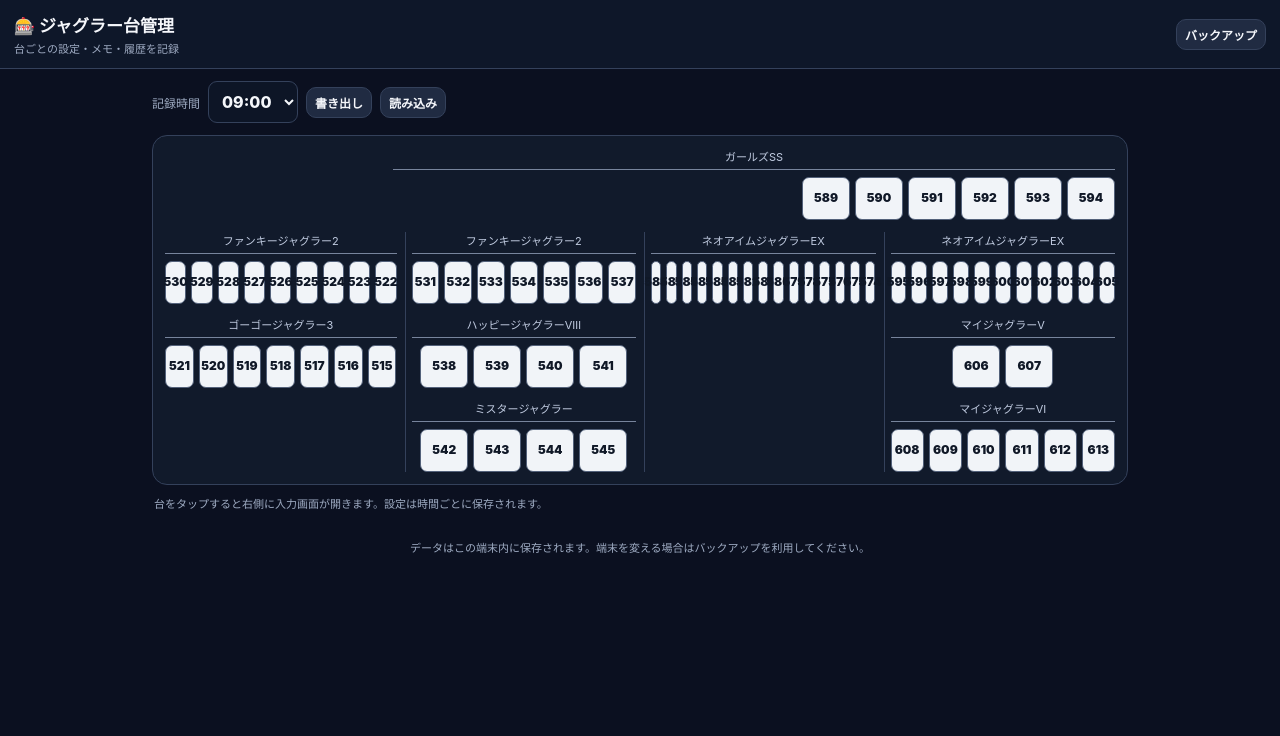
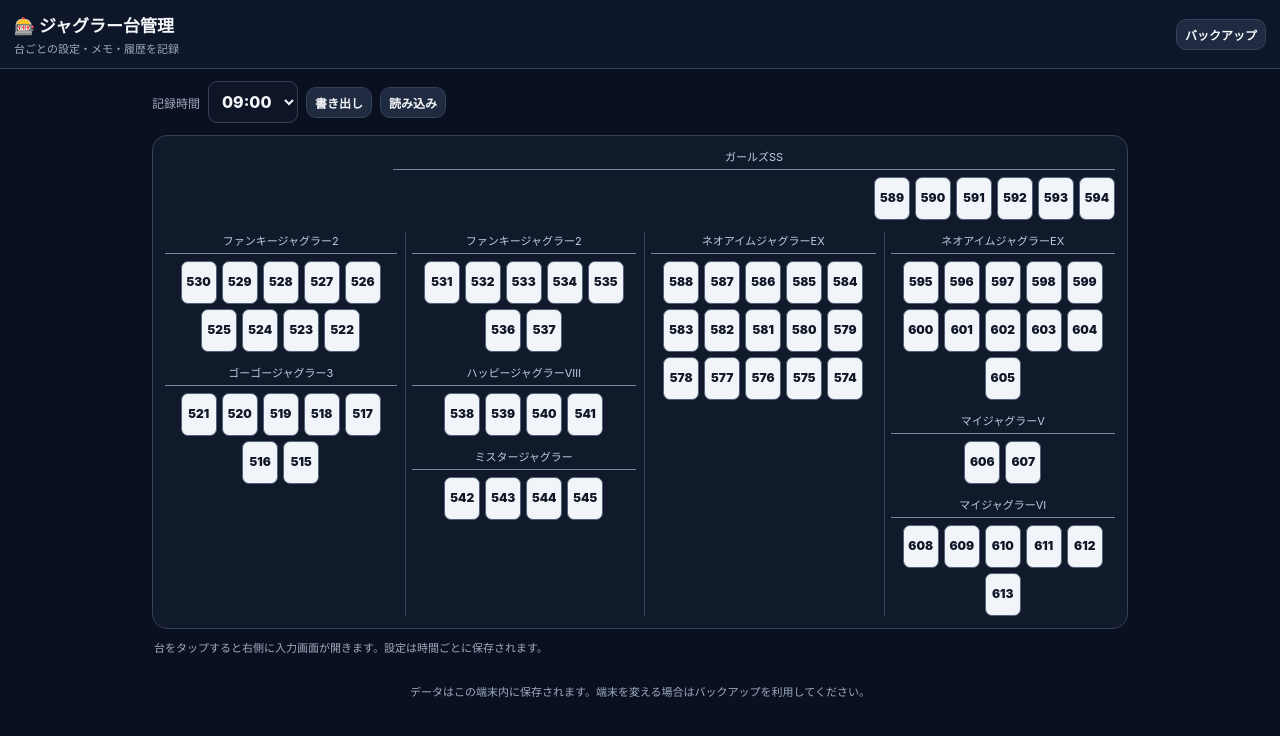
Before and after one commit to nimom666/juggler, a plain HTML site: page index.html in a window 1280 px wide. Drawn offline with Linux system fonts and the light colour scheme.

Commit message:
Add files via upload

```diff
--- a/index.html
+++ b/index.html
@@ -19,13 +19,13 @@ button,select,input,textarea{font:inherit}button{border:1px solid var(--line);ba
 button:active{transform:scale(.98)}.primary{background:#176c63;border-color:#238e80}.small{padding:6px 8px;font-size:12px}
 main{padding:12px;max-width:1000px;margin:auto}.toolbar{display:flex;gap:8px;align-items:center;flex-wrap:wrap;margin-bottom:12px}
 .toolbar label{font-size:12px;color:var(--muted)}select,input,textarea{background:#0d1526;color:var(--text);border:1px solid var(--line);border-radius:9px;padding:9px;min-width:0}
-#time{font-weight:800;font-size:16px}.floor{background:#111a2b;border:1px solid var(--line);border-radius:15px;padding:12px;overflow:hidden}
+#time{font-weight:800;font-size:16px}.floor{background:#111a2b;border:1px solid var(--line);border-radius:15px;padding:12px;overflow-x:auto;overflow-y:hidden;-webkit-overflow-scrolling:touch}
 .girls{width:76%;margin-left:auto;margin-bottom:18px}.model-title{font-size:11px;color:#c0cbe0;text-align:center;border-bottom:1px solid #77849c;padding:0 2px 5px;margin:0 0 7px;white-space:nowrap}
-.machine-row{display:flex;justify-content:center;gap:5px;flex-wrap:nowrap}.girls .machine-row{justify-content:flex-end}
+.machine-row{display:flex;justify-content:center;gap:5px;row-gap:5px;flex-wrap:wrap}.girls .machine-row{justify-content:flex-end}
 .islands{display:grid;grid-template-columns:repeat(4,minmax(0,1fr));gap:8px}
 .island{min-width:0;border-left:1px solid #34415b;padding-left:6px}.island:first-child{border:0;padding-left:0}
 .group{margin-bottom:12px}.group:last-child{margin-bottom:0}
-.machine{position:relative;min-width:0;flex:1;max-width:48px;height:43px;padding:3px 1px;border-radius:7px;border:1px solid #53617a;background:#f1f4f8;color:#101827;display:flex;flex-direction:column;align-items:center;justify-content:center;gap:1px}
+.machine{position:relative;min-width:36px;flex:0 0 36px;width:36px;max-width:36px;height:43px;padding:3px 1px;border-radius:7px;border:1px solid #53617a;background:#f1f4f8;color:#101827;display:flex;flex-direction:column;align-items:center;justify-content:center;gap:1px}
 .machine .num{font-size:12px;font-weight:900;line-height:1}.machine .setting{font-size:15px;font-weight:1000;color:#fff;line-height:1;text-shadow:-1px -1px 0 #000,1px -1px 0 #000,-1px 1px 0 #000,1px 1px 0 #000,0 0 3px #000}
 .machine.s3{background:#269b65}.machine.s4{background:#2776cf}.machine.s5{background:#e4bd32}.machine.s6{background:#d94a4a}.machine.sq{background:#8054c8}
 .machine.selected{outline:2px solid var(--accent);outline-offset:2px}
@@ -42,7 +42,8 @@ main{padding:12px;max-width:1000px;margin:auto}.toolbar{display:flex;gap:8px;ali
 .history-item{display:flex;justify-content:space-between;gap:8px;border-top:1px solid var(--line);padding:8px 0;font-size:12px}
 .actions{display:flex;gap:7px;flex-wrap:wrap}.actions button{flex:1}
 footer{padding:16px;text-align:center;color:var(--muted);font-size:11px}
-@media(max-width:520px){main{padding:8px}.floor{padding:8px}.islands{gap:5px}.island{padding-left:4px}.machine{height:40px;max-width:none;border-radius:6px}.machine .num{font-size:11px}.machine .setting{font-size:14px}.model-title{font-size:9px}.girls{width:79%}.machine-row{gap:3px}}
+@media(max-width:900px){.floor>.girls,.floor>.islands{min-width:860px}}
+@media(max-width:520px){main{padding:8px}.floor{padding:8px}.islands{grid-template-columns:repeat(4,minmax(0,1fr));gap:5px}.island{padding-left:4px}.machine{height:40px;border-radius:6px}.machine .num{font-size:11px}.machine .setting{font-size:14px}.model-title{font-size:9px}.girls{width:76%}.machine-row{gap:3px;row-gap:4px}}
 </style>
 </head>
 <body>
--- a/sw.js
+++ b/sw.js
@@ -1,4 +1,4 @@
-const CACHE='juggler-pwa-v2-cat-icon';
+const CACHE='juggler-pwa-v2';
 const FILES=['./','./index.html','./manifest.json','./icon-192.png','./icon-512.png'];
 self.addEventListener('install',e=>e.waitUntil(caches.open(CACHE).then(c=>c.addAll(FILES))));
 self.addEventListener('activate',e=>e.waitUntil(caches.keys().then(keys=>Promise.all(keys.filter(k=>k!==CACHE).map(k=>caches.delete(k))))));
```
Also changed, not shown: README.txt, icon-192.png, icon-512.png, manifest.json.
